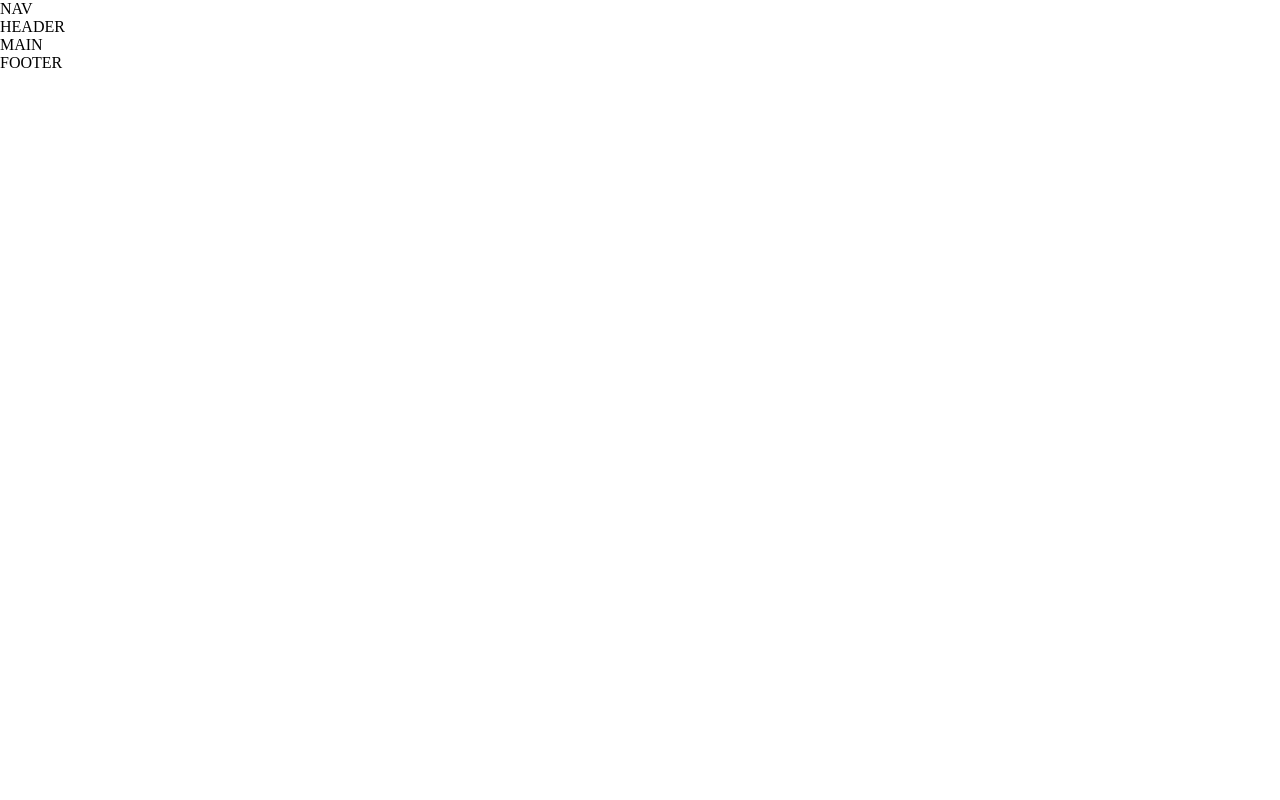
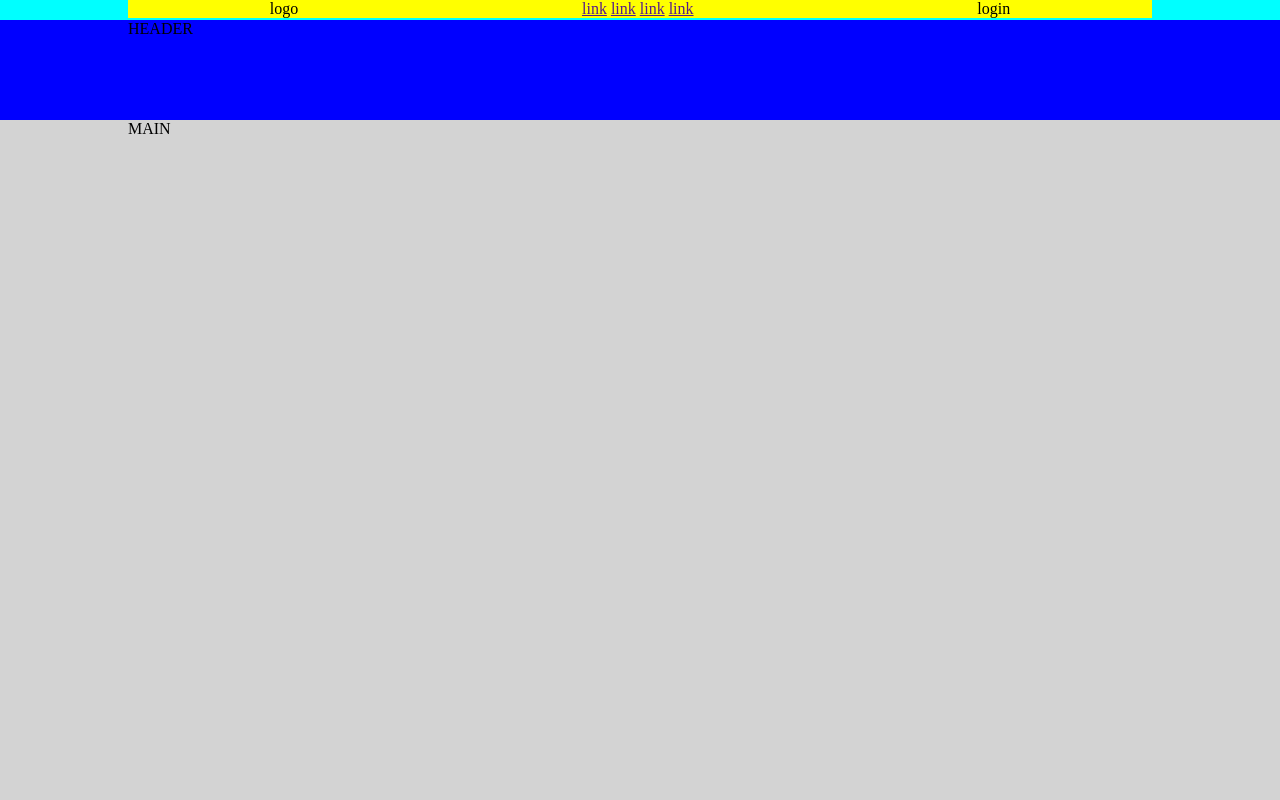
Before and after one commit to ghiottoandrea/htmlcss-struttura-discord, a plain HTML site: page index.html in a window 1280 px wide. Shown: the top 800 px of the page. Drawn offline with Linux system fonts and the light colour scheme.

Commit message:
Add nav blocks

```diff
--- a/assets/css/style.css
+++ b/assets/css/style.css
@@ -1,4 +1,22 @@
 /* #region debug */
+.debug nav{
+    background-color: aqua;
+    height: 20px;
+}
+
+.debug header{
+    background-color: blue;
+    height: 100px;
+}
+
+.debug main{
+    background-color: lightgrey;
+    height: 900px;
+}
+.debug footer{
+    background-color: darkgreen;
+    height: 300px;
+}
 /* #endregion debug */
 
 /* #region Common */
@@ -6,3 +24,18 @@ body{
     margin: 0;
 }
 /* #endregion Common */
+
+/* #region Utilities */
+.flex-container{
+    display: flex;
+}
+.container{
+    width: 80%;
+    margin: auto;
+}
+/* #endregion Utilities */
+
+.menu{
+    justify-content: space-around;
+    background-color: yellow;
+}
--- a/index.html
+++ b/index.html
@@ -10,17 +10,47 @@
 
 <body class="debug">
 
-    <nav id="side_nav">NAV</nav>
+    <nav id="side_nav">
+        <div class="flex-container menu container">
+            <div class="logo">logo</div>
+            <div class="links">
+                <a href="">link</a>
+                <a href="">link</a>
+                <a href="">link</a>
+                <a href="">link</a>
+            </div>
+            <div class="login">login</div>
+        </div>
+    </nav>
     <!-- /#side_nav -->
-    <header id="side_header">HEADER</header>
+
+    <header id="side_header">
+        <div class="container">
+            HEADER
+        </div>
+    </header>
     <!-- /#side_header -->
-    <main id="side_main">MAIN</main>
+
+    <main id="side_main">
+        <div class="container">
+            MAIN
+        </div>
+    </main>
     <!-- /#side_main -->
-    <footer id="side_footer">FOOTER</footer>
+
+    <footer id="side_footer">
+        <div class="container">
+            FOOTER
+        </div>
+
+    </footer>
     <!-- /#side_footer -->
 
 
 
 
+
+
 </body>
+
 </html>
```
